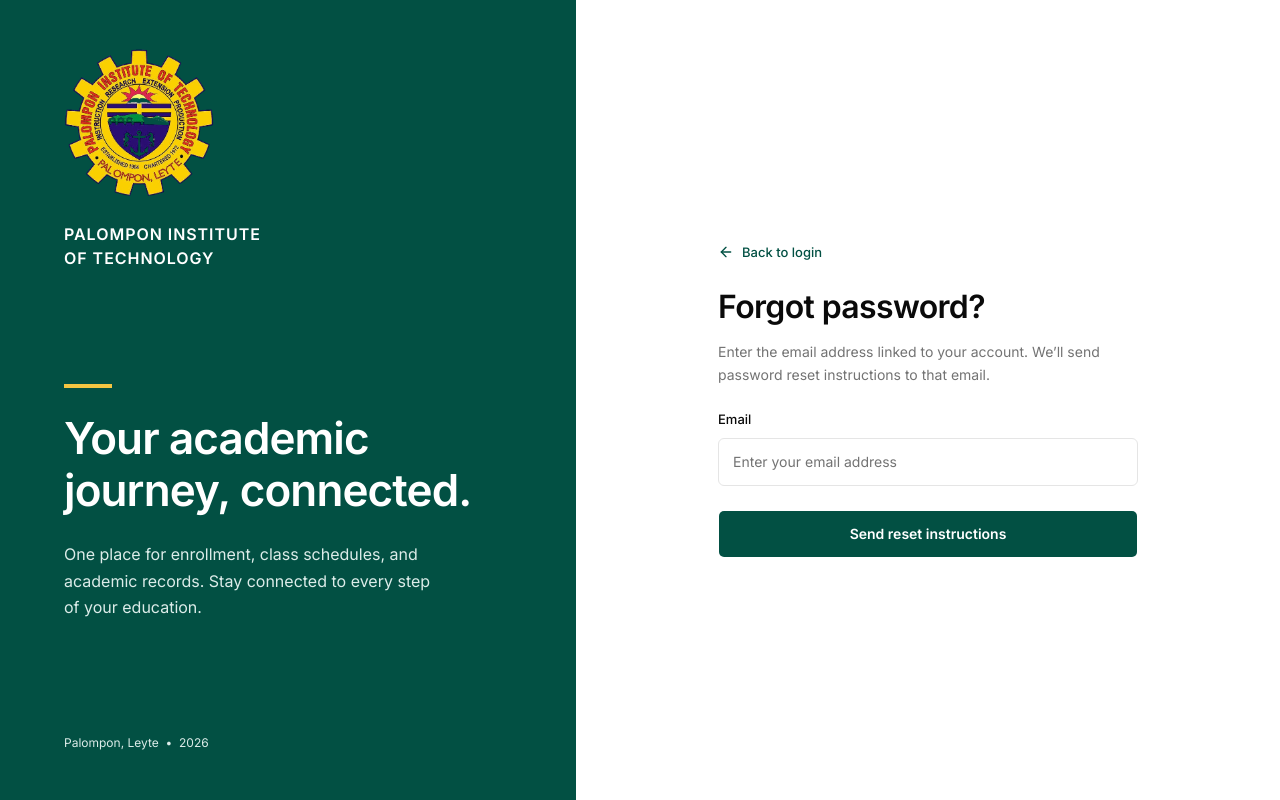
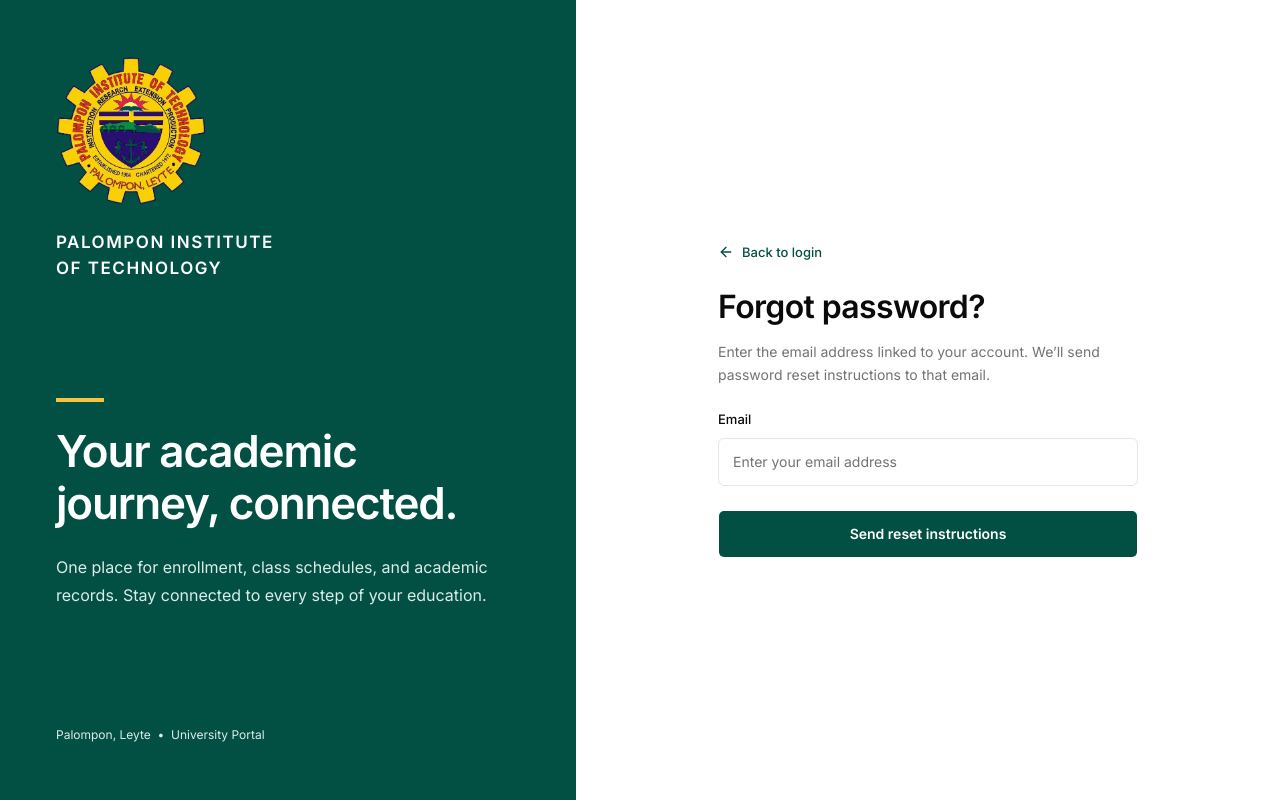
Before and after one commit to BNj10/pit, a Next.js app: page /forgot-password in a window 1280 px wide. Built offline with nearby package versions, Linux system fonts and the light colour scheme.

Commit message:
style(auth): update WelcomePanel styles for improved responsiveness and readability

```diff
--- a/app/(auth)/components/welcome-panel.tsx
+++ b/app/(auth)/components/welcome-panel.tsx
@@ -4,7 +4,7 @@ export function WelcomePanel() {
   return (
     <aside
       aria-label="Palompon Institute of Technology"
-      className="flex flex-col justify-between gap-12 bg-primary px-6 py-5 text-primary-foreground sm:px-10 lg:gap-16 lg:px-12 lg:py-12 xl:px-16"
+      className="flex flex-col justify-between gap-12 bg-primary px-6 py-5 text-primary-foreground sm:px-10 lg:gap-16 lg:p-14"
     >
       <div className="flex items-center gap-4 lg:flex-col lg:items-start lg:gap-6">
         <Image
@@ -16,7 +16,7 @@ export function WelcomePanel() {
           preload
           className="size-14 shrink-0 object-contain lg:size-[150px]"
         />
-        <p className="text-xs leading-body font-semibold tracking-label lg:text-base">
+        <p className="text-xs leading-body font-semibold tracking-label lg:text-[17px] lg:tracking-[1.5px]">
           PALOMPON INSTITUTE
           <br />
           OF TECHNOLOGY
@@ -25,19 +25,19 @@ export function WelcomePanel() {
 
       <div className="hidden max-w-md flex-col gap-6 lg:flex">
         <span aria-hidden="true" className="h-1 w-12 bg-brand-gold" />
-        <h2 className="text-4xl leading-tight font-semibold tracking-heading xl:text-display">
+        <h2 className="text-4xl leading-[1.18] font-semibold tracking-heading xl:text-display xl:tracking-[-1.2px]">
           Your academic
           <br />
           journey, connected.
         </h2>
-        <p className="max-w-sm text-base leading-relaxed text-on-primary-muted">
+        <p className="text-base leading-[1.75] text-on-primary-muted">
           One place for enrollment, class schedules, and academic records. Stay
           connected to every step of your education.
         </p>
       </div>
 
       <p className="hidden text-xs leading-body text-on-primary-muted lg:block">
-        Palompon, Leyte &nbsp;•&nbsp; 2026
+        Palompon, Leyte &nbsp;•&nbsp; University Portal
       </p>
     </aside>
   );
```
